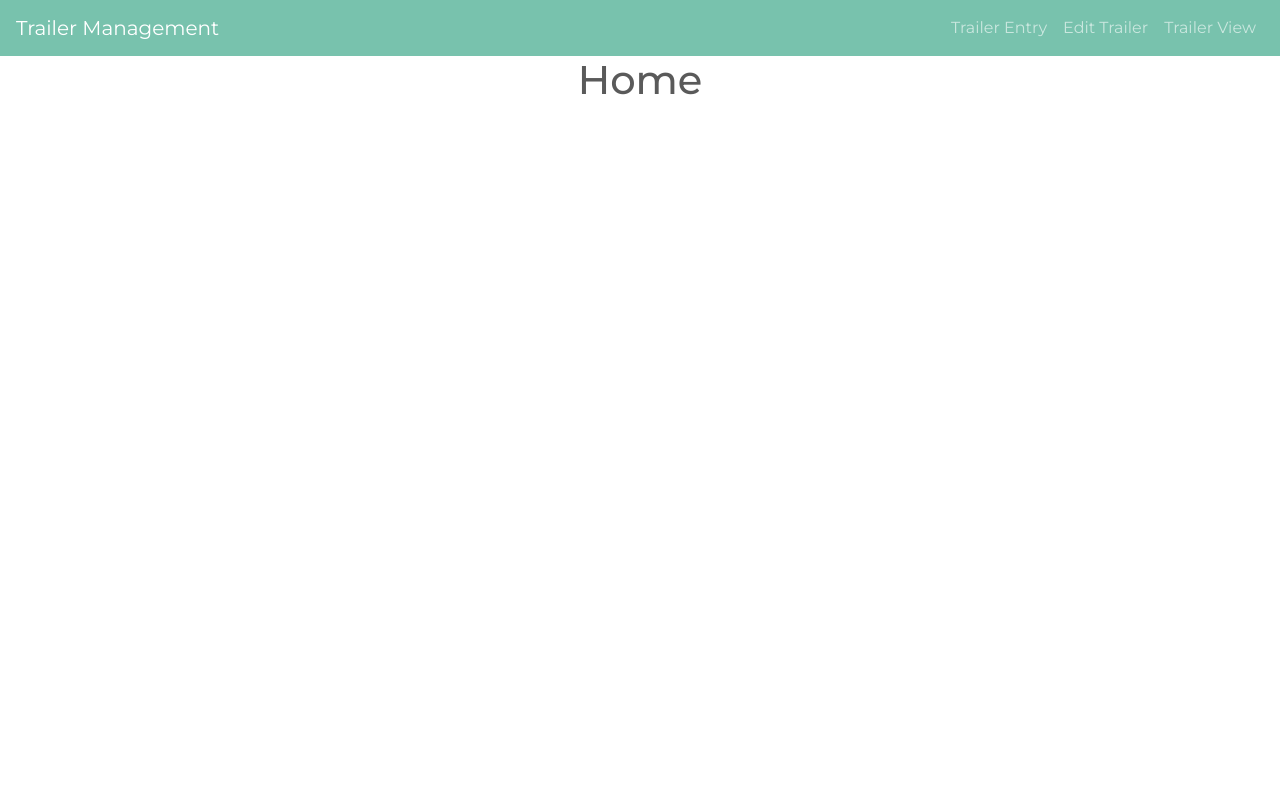
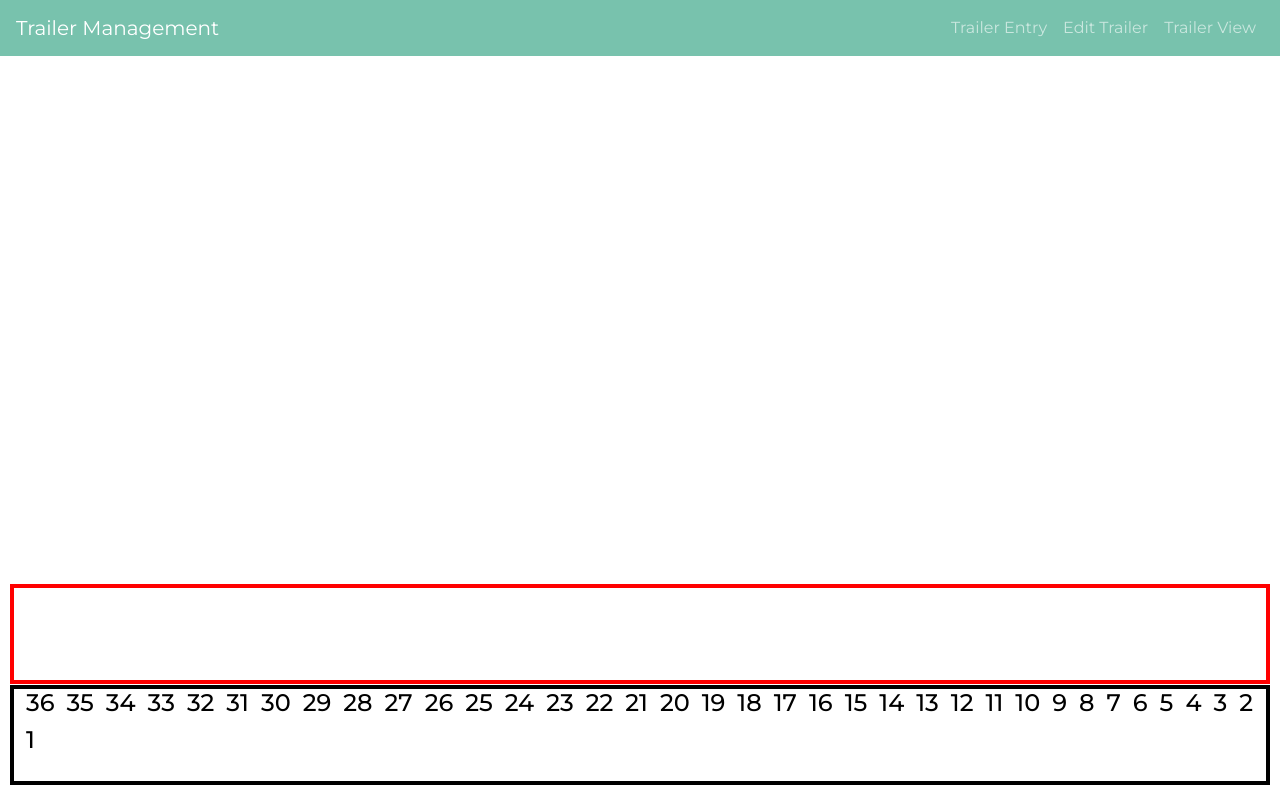
Before and after one commit to Alyzhoft/Trailer-Management, a Vue app in the folder client/: page /#/ in a window 1280 px wide. Built offline with nearby package versions, Linux system fonts and the light colour scheme; no server answers; what vue-socket.io would draw is missing.

Commit message:
Home Screen Graphic

```diff
--- /dev/null
+++ b/client/src/components/HomeDockLayout.vue
@@ -0,0 +1,88 @@
+<template>
+  <div>
+    <div>
+      <div v-for="dock in dockDoors" :key="dock" class="outer-seat" id="div-inline">
+        <h4>{{ dock }}</h4>
+      </div>
+    </div>
+  </div>
+</template>
+<script>
+export default {
+  name: "HomeDockLayout",
+  data: () => ({
+    dockDoors: [
+      36,
+      35,
+      34,
+      33,
+      32,
+      31,
+      30,
+      29,
+      28,
+      27,
+      26,
+      25,
+      24,
+      23,
+      22,
+      21,
+      20,
+      19,
+      18,
+      17,
+      16,
+      15,
+      14,
+      13,
+      12,
+      11,
+      10,
+      9,
+      8,
+      7,
+      6,
+      5,
+      4,
+      3,
+      2,
+      1
+    ]
+  })
+};
+</script>
+
+<!-- Add "scoped" attribute to limit CSS to this component only -->
+<style scoped>
+h4 {
+  color: black;
+  background: white;
+}
+/* .outer-seat {
+  width: 70px;
+  height: 125px;
+  background: #d8d8d8;
+  position: relative;
+  margin: 4px;
+  margin-top: 2%;
+  text-align: center;
+  color: white;
+} */
+
+#div-inline {
+  float: left;
+  margin-left: 12px;
+}
+
+.clearBoth {
+  clear: both;
+}
+
+.populated:hover,
+.populated:focus {
+  color: #000;
+  text-decoration: none;
+  cursor: pointer;
+}
+</style>
--- a/client/src/views/Home.vue
+++ b/client/src/views/Home.vue
@@ -1,13 +1,44 @@
 <template>
-  <div class="home"><h1>Home</h1></div>
+  <div class="home">
+    <div class="test"></div>
+    <div class="dockLayout">
+      <HomeDockLayout/>
+    </div>
+  </div>
 </template>
 
 <script>
+import HomeDockLayout from "@/components/HomeDockLayout.vue";
+
 export default {
-  name: "home"
+  name: "home",
+  components: {
+    HomeDockLayout
+  }
 };
 </script>
 <style>
+.dockLayout {
+  position: fixed;
+  bottom: 10px;
+  margin: 5px;
+  left: 5px;
+  right: 5px;
+  height: 100px;
+  width: calc(100% - 20px);
+  border: 4px solid black;
+}
+
+.test {
+  height: 100px;
+  width: calc(100% - 20px);
+  margin: 5px;
+  left: 5px;
+  right: 5px;
+  position: fixed;
+  bottom: 111px;
+  border: 4px solid red;
+}
 h1 {
   text-align: center;
 }
```
